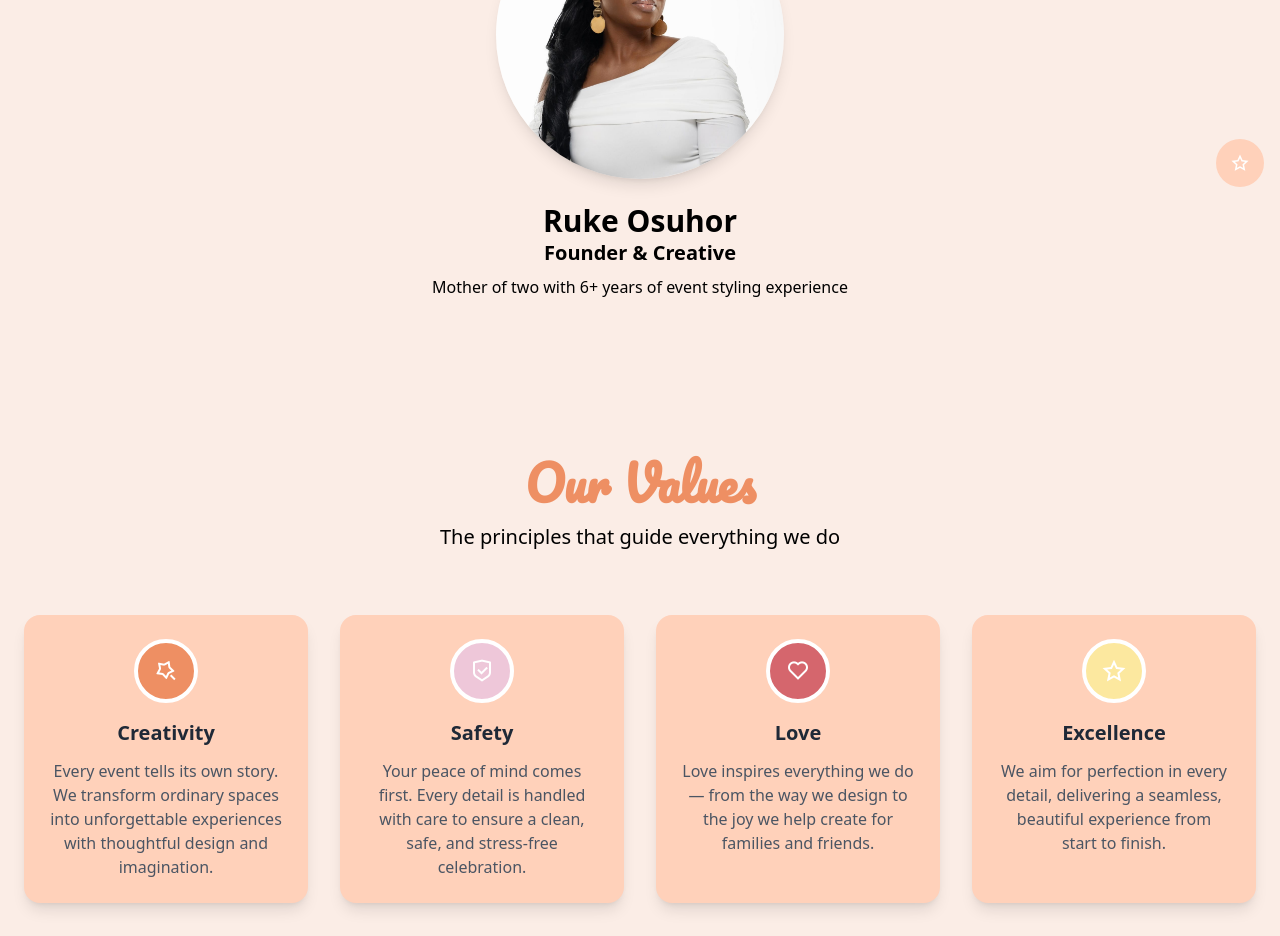
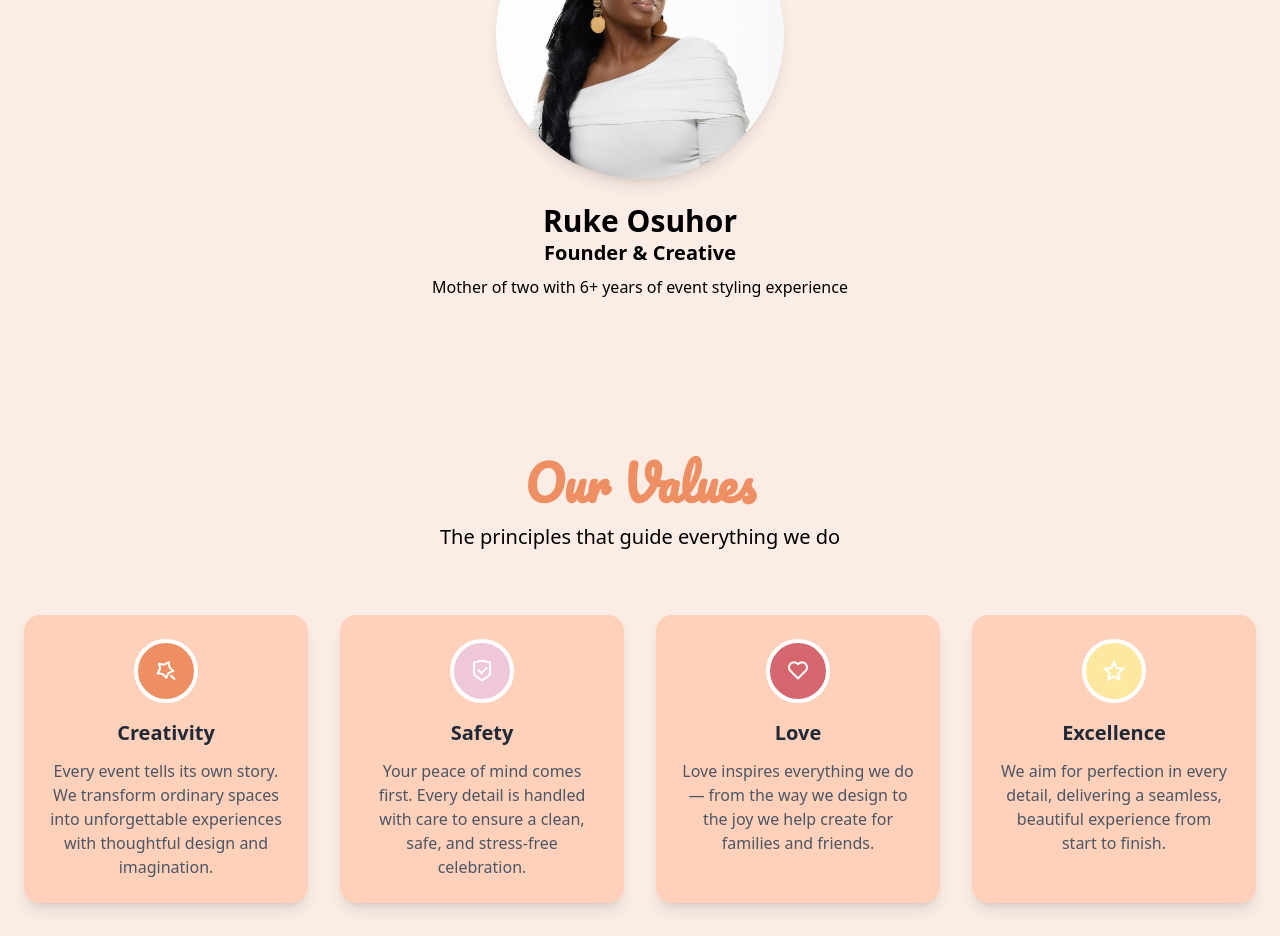
Before and after one commit to soireesandteepees-prog/Soirees-And-Teepees-, a Next.js app in the folder client/: page /about in a window 1280 px wide. Shown: the part 1500-2436 px from the top of the page. Built offline with nearby package versions, Linux system fonts and the light colour scheme.

Commit message:
Services

```diff
--- a/client/app/about/page.tsx
+++ b/client/app/about/page.tsx
@@ -78,9 +78,6 @@ export default function About() {
                     alt={member.name}
                     className="w-72 h-72 rounded-full mx-auto object-cover shadow-lg group-hover:shadow-xl transition-shadow"
                   />
-                  <div className="absolute -bottom-2 -right-2 w-12 h-12 bg-peach rounded-full flex items-center justify-center">
-                    <i className="ri-star-line text-white text-lg"></i>
-                  </div>
                 </div>
                 <h3 className="text-3xl font-bold text-black mb-0">{member.name}</h3>
                 <p className="text-black text-xl font-bold mb-2">{member.role}</p>
--- a/client/app/services/page.tsx
+++ b/client/app/services/page.tsx
@@ -17,7 +17,7 @@ export default function Services() {
         'A frame teepees with fairylights',
         ' Fabric teepee cover to suite party theme or color scheme',
         ' Air Mattresses',
-        ' Fitted shee8',
+        ' Fitted sheet',
         ' Soft/fleece blankets',
         ' Pillows',
         ' Themes throw pillows',
```
